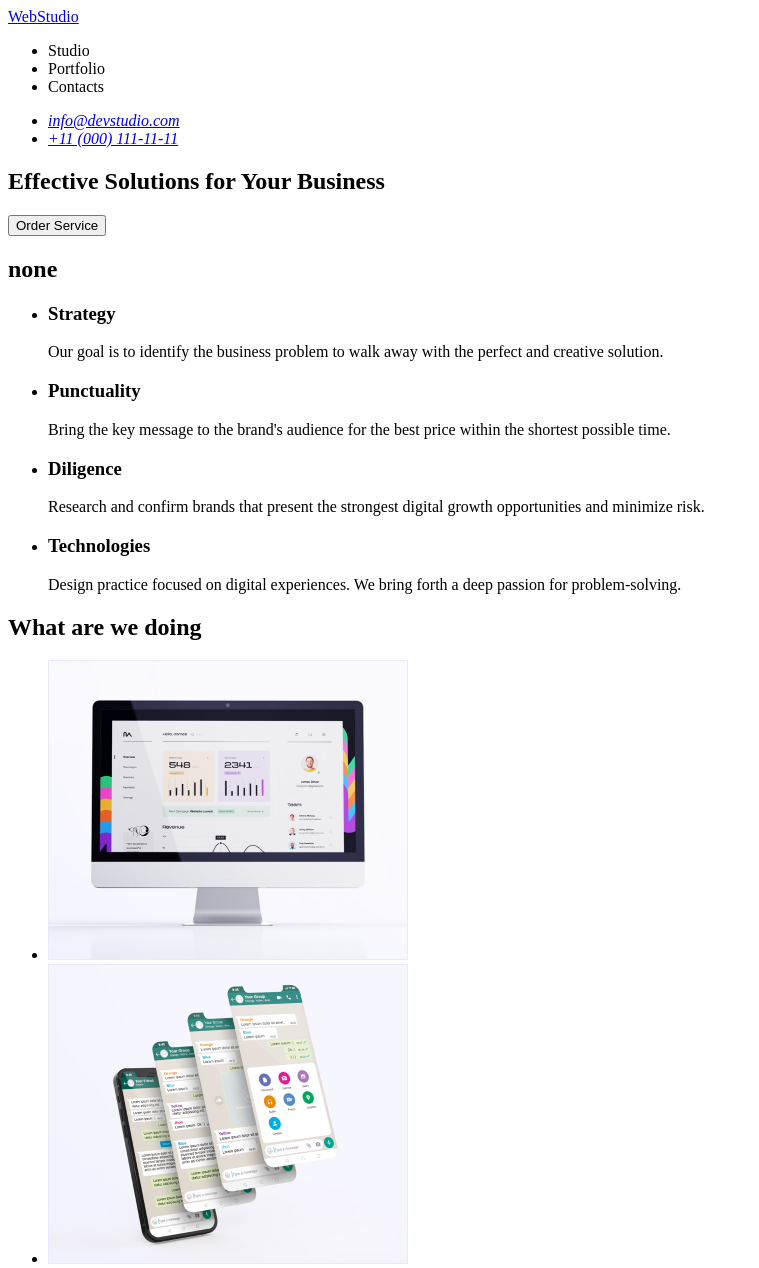
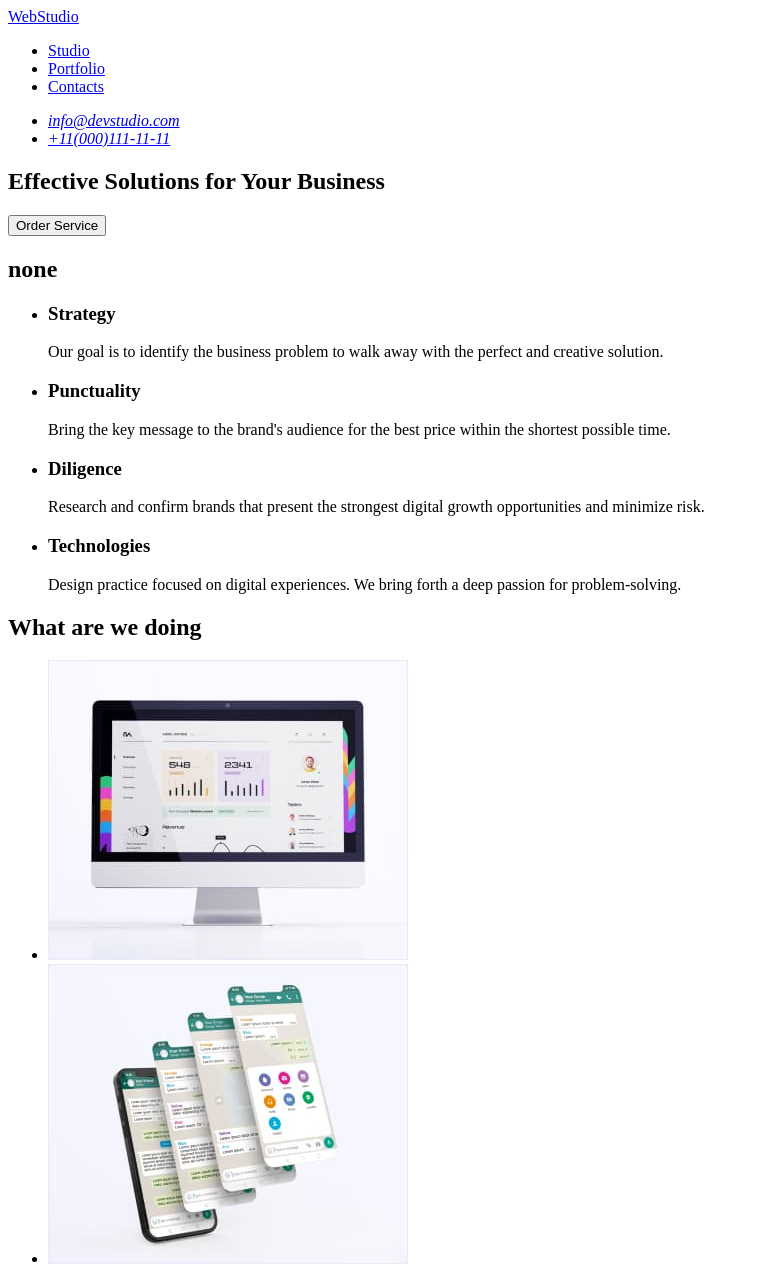
Before and after one commit to Slavik1987/goit-markup-hw-01, a plain HTML site: page index.html in a window 1280 px wide. Shown: the top 1268 px of the page, without its empty margins (0-759 px from the left). Drawn offline with Linux system fonts and the light colour scheme.

Commit message:
4 commit

```diff
--- a/index.html
+++ b/index.html
@@ -13,13 +13,13 @@
             <a href="./index.html">WebStudio</a>
             <ul>
                 <li>
-                    Studio
+                    <a href="#">Studio</a>
                 </li>
                 <li>
-                    Portfolio
+                    <a href="#">Portfolio</a>
                 </li>
                 <li>
-                    Contacts
+                    <a href="#">Contacts</a>
                 </li>
             </ul>
 
@@ -32,7 +32,7 @@
                     <a href="mailto:info@devstudio.com">info@devstudio.com</a>
                 </li>
                 <li>
-                    <a href="tel:+11 (000) 111-11-11">+11 (000) 111-11-11</a>
+                    <a href="tel:+110001111111">+11(000)111-11-11</a>
                 </li>
             </ul>
         </address>
@@ -90,15 +90,15 @@
             <h2>What are we doing</h2>
             <ul>
                 <li>
-                    <img src="./images/second section/Rectangle 71.jpg" alt="foto1" width="360" />
+                    <img src="./images/second section/monitor.jpg" alt="foto1" width="360" />
 
                 </li>
                 <li>
-                    <img src="./images/second section/Rectangle 71 (1).jpg" alt="foto2" width="360" />
+                    <img src="./images/second section/telefon.jpg" alt="foto2" width="360" />
 
                 </li>
                 <li>
-                    <img src="./images/second section/Rectangle 71 (2).jpg" alt="foto3" width="360" />
+                    <img src="./images/second section/planshet.jpg" alt="foto3" width="360" />
 
                 </li>
             </ul>
```
Also changed, not shown: images/3 section/Camila.img.jpg, images/3 section/Daniel.img.jpg, images/3 section/Mark.img.jpg, images/3 section/Tom.img.jpg, images/heder/Studio.png (deleted), images/heder/Web.png (deleted), images/second section/Rectangle 71 (1).jpg (deleted), images/second section/Rectangle 71 (2).jpg (deleted), images/second section/Rectangle 71.jpg (deleted), images/second section/monitor.jpg (added), images/second section/planshet.jpg (added), images/second section/telefon.jpg (added).
